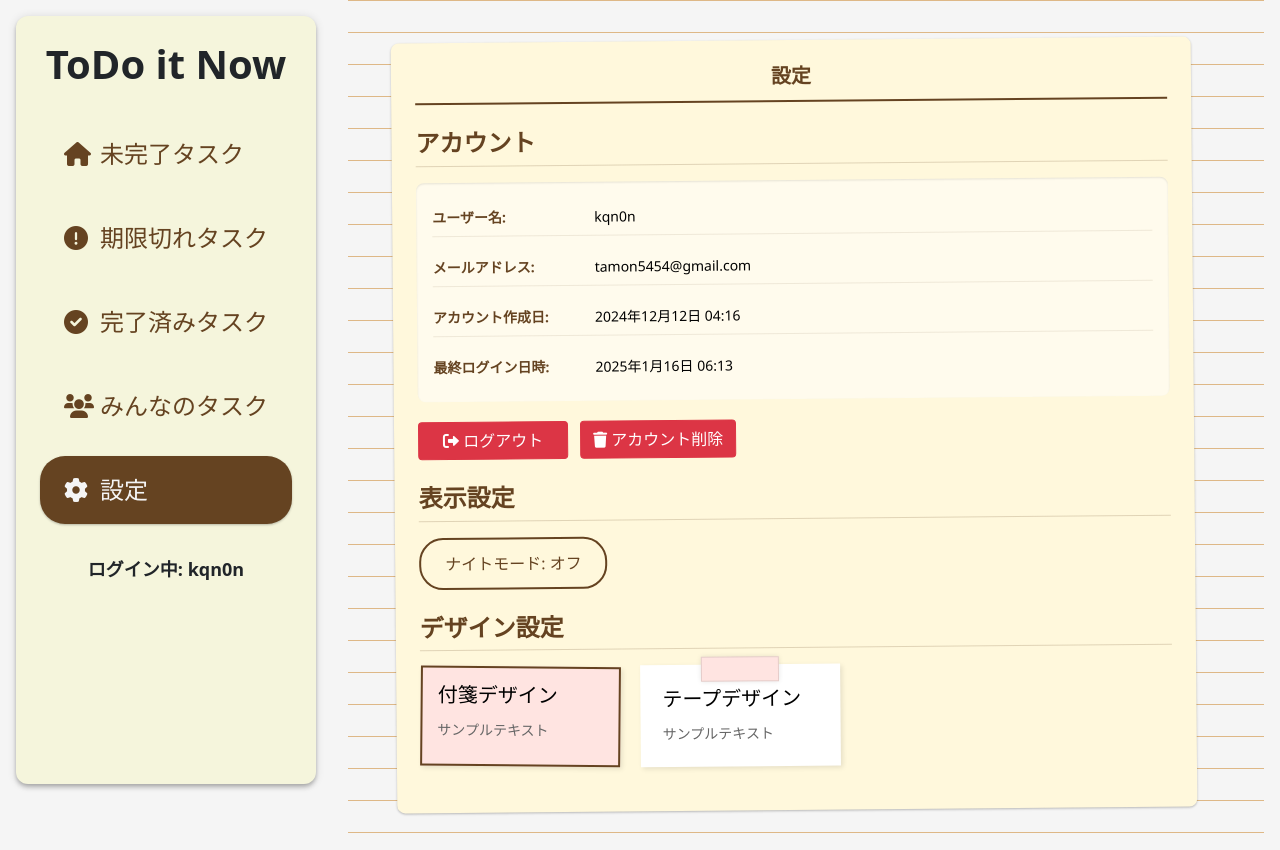
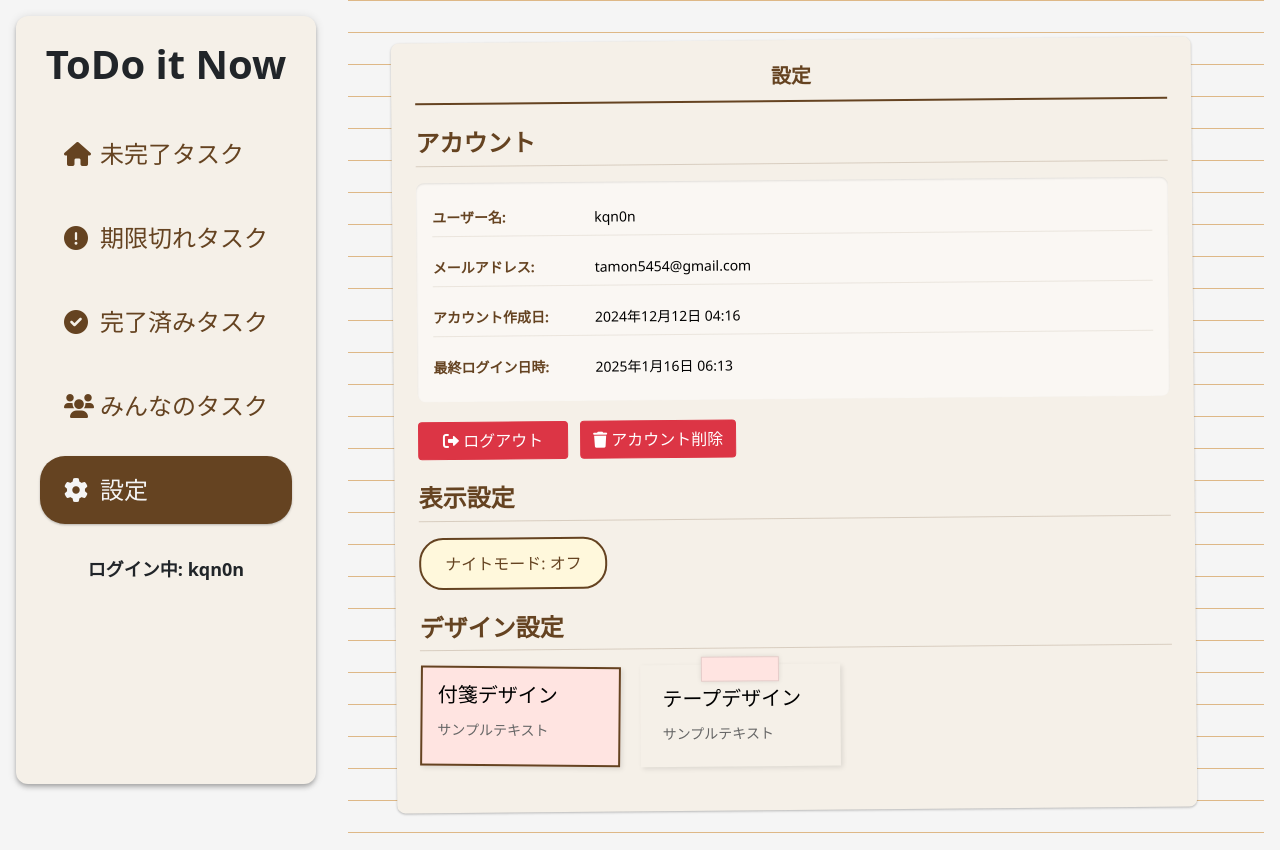
Before and after one commit to Kamon-Tahara-504/ToDo-it-Now, a Django app: page /settings/ in a window 1280 px wide. Run offline with Django 5.2, Linux system fonts and the light colour scheme; a user stored in the database is signed in; tables that the repository leaves empty hold one stand-in row (values such as "Sample post").

Commit message:
feat: ベージュ色の色彩を統一

```diff
--- a/tasks/static/css/base.css
+++ b/tasks/static/css/base.css
@@ -1,7 +1,7 @@
 /* CSS変数定義 */
 :root {
     --main-brown: #8B7355;
-    --light-brown: #F5F5DC;
+    --light-brown: #f5f0e8; /* 設定画面のフォーム色に統一（濃いベージュ） */
     --dark-brown: #654321;
     --sticky-yellow: #fff8dc;
     --sticky-pink: #ffe4e1;
@@ -34,7 +34,7 @@
     --text-black: #000000;
     --text-gray: #666;
     --border-color: #DEB887;
-    --modal-bg: #fff5e6;
+    --modal-bg: #f5f0e8; /* 設定画面のフォーム色に統一（濃いベージュ） */
 }
 
 body {
@@ -51,7 +51,7 @@ body {
     border-radius: 12px;
     padding: var(--spacing-6);
     width: 300px;
-    background-color: var(--light-brown);
+    background-color: var(--light-brown) !important; /* 設定画面のフォーム色に統一 */
     box-shadow: var(--elevation-4);
     z-index: 2;
     transition: box-shadow var(--duration-medium-1) var(--ease-standard);
--- a/tasks/static/css/modals.css
+++ b/tasks/static/css/modals.css
@@ -235,6 +235,7 @@
     font-size: var(--typography-body-large-font-size);
     transition: all var(--duration-short-4) var(--ease-standard);
     min-height: var(--touch-target-min-size);
+    background-color: var(--light-brown); /* 設定画面のフォーム色に統一 */
 }
 
 #createTaskModal form input[type="text"]:focus,
@@ -261,7 +262,7 @@
 /* モーダル内のカラーピッカーコンテナ */
 #createTaskModal .btn-group[role="group"][aria-label="Color selection"],
 #editTaskModal .btn-group[role="group"][aria-label="Color selection"] {
-    background-color: #ffffff; /* 白色背景 */
+    background-color: var(--light-brown); /* 設定画面のフォーム色に統一 */
     padding: var(--spacing-3) var(--spacing-4); /* 入力欄と同じパディング */
     border: 1px solid #ddd; /* 入力欄と同じボーダー */
     border-radius: 8px; /* 入力欄と同じ角丸 */
@@ -347,6 +348,7 @@
     font-size: var(--typography-body-large-font-size);
     transition: all var(--duration-short-4) var(--ease-standard);
     min-height: var(--touch-target-min-size);
+    background-color: var(--light-brown); /* 設定画面のフォーム色に統一 */
 }
 
 #editTaskModal #editTaskFormContainer form input[type="text"]:focus,
--- a/tasks/static/css/night_mode.css
+++ b/tasks/static/css/night_mode.css
@@ -71,7 +71,7 @@ body.night-mode {
 /* 色選択のスタイルをナイトモードに影響させない */
 input[type="color"] {
     border: 1px solid #ccc; /* 通常のボーダー */
-    background-color: #fff; /* 通常の背景色 */
+    background-color: var(--light-brown); /* 設定画面のフォーム色に統一 */
 }
 
 
--- a/tasks/static/css/settings.css
+++ b/tasks/static/css/settings.css
@@ -2,7 +2,7 @@
 
 /* 設定シート（一つのカードにまとめる） */
 .settings-sheet {
-    background-color: var(--sticky-yellow);
+    background-color: var(--light-brown);
     border: none;
     border-radius: 8px;
     padding: var(--spacing-6);
--- a/tasks/static/css/styles.css
+++ b/tasks/static/css/styles.css
@@ -1,7 +1,7 @@
 /* テープデザイン */
 .tape-design {
     position: relative;
-    background-color: #fff;
+    background-color: var(--light-brown); /* 設定画面のフォーム色に統一 */
     padding: 20px;
     margin-bottom: 20px;
     box-shadow: 2px 2px 5px rgba(0,0,0,0.1);
@@ -144,6 +144,7 @@
     border-radius: 8px;
     font-size: var(--typography-body-large-font-size);
     transition: all var(--duration-short-4) var(--ease-standard);
+    background-color: var(--light-brown); /* 設定画面のフォーム色に統一 */
   }
 
 .form-input:focus {
@@ -157,7 +158,7 @@
     left: 10px;
     top: 50%;
     transform: translateY(-50%);
-    background-color: white;
+    background-color: var(--light-brown); /* 設定画面のフォーム色に統一 */
     padding: 0 5px;
     color: #666;
     transition: all 0.2s ease;
@@ -191,6 +192,7 @@
   min-height: var(--touch-target-min-size);
   font-size: var(--typography-body-large-font-size);
   transition: all var(--duration-short-4) var(--ease-standard);
+  background-color: var(--light-brown); /* 設定画面のフォーム色に統一 */
 }
 
 .form-floating input:focus {
@@ -215,7 +217,7 @@
 .form-floating input:focus ~ label,
 .form-floating input:not(:placeholder-shown) ~ label {
   transform: scale(0.85) translateY(-0.5rem);
-  background: white;
+  background: var(--light-brown); /* 設定画面のフォーム色に統一 */
   padding: 0 0.25rem;
 }
 
```
